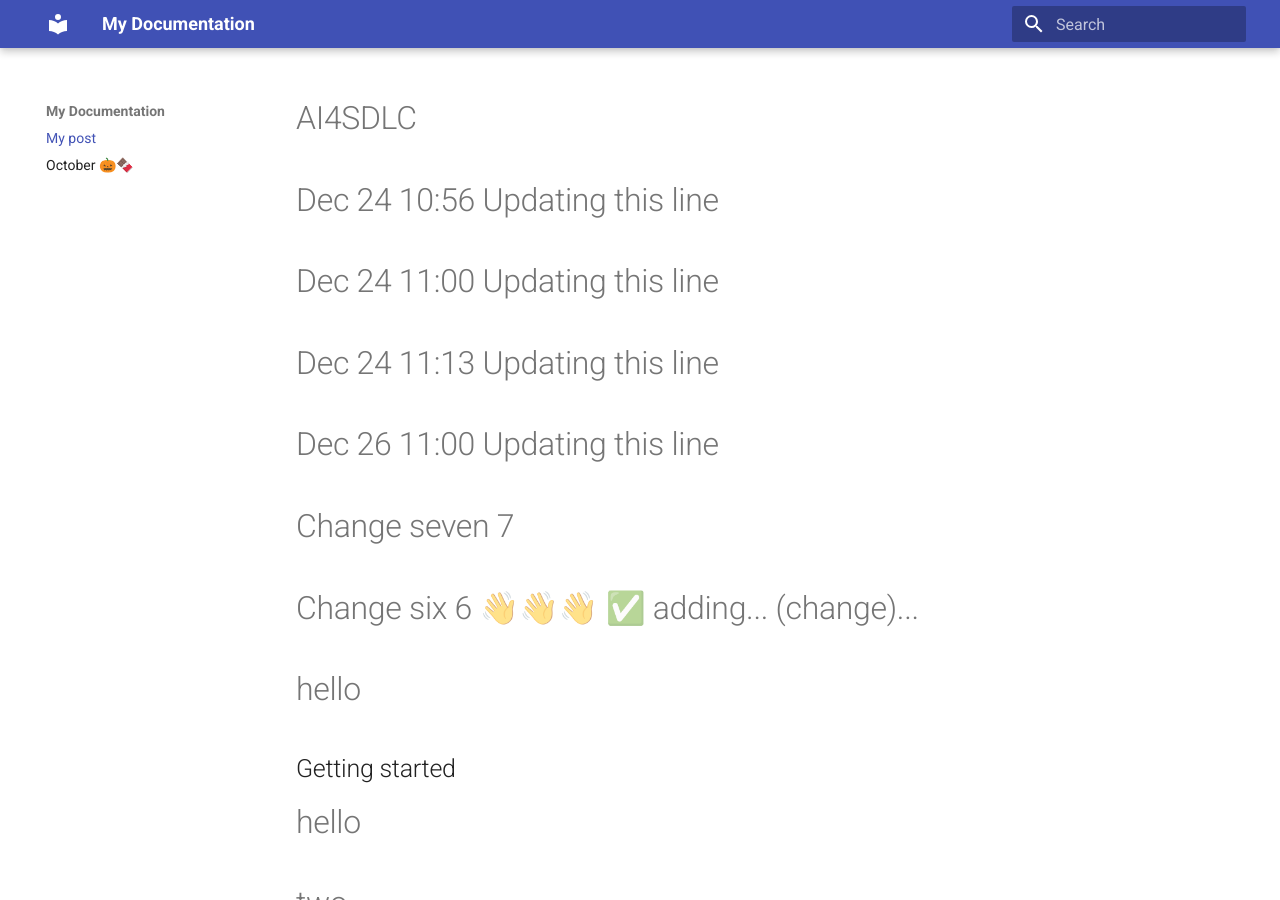
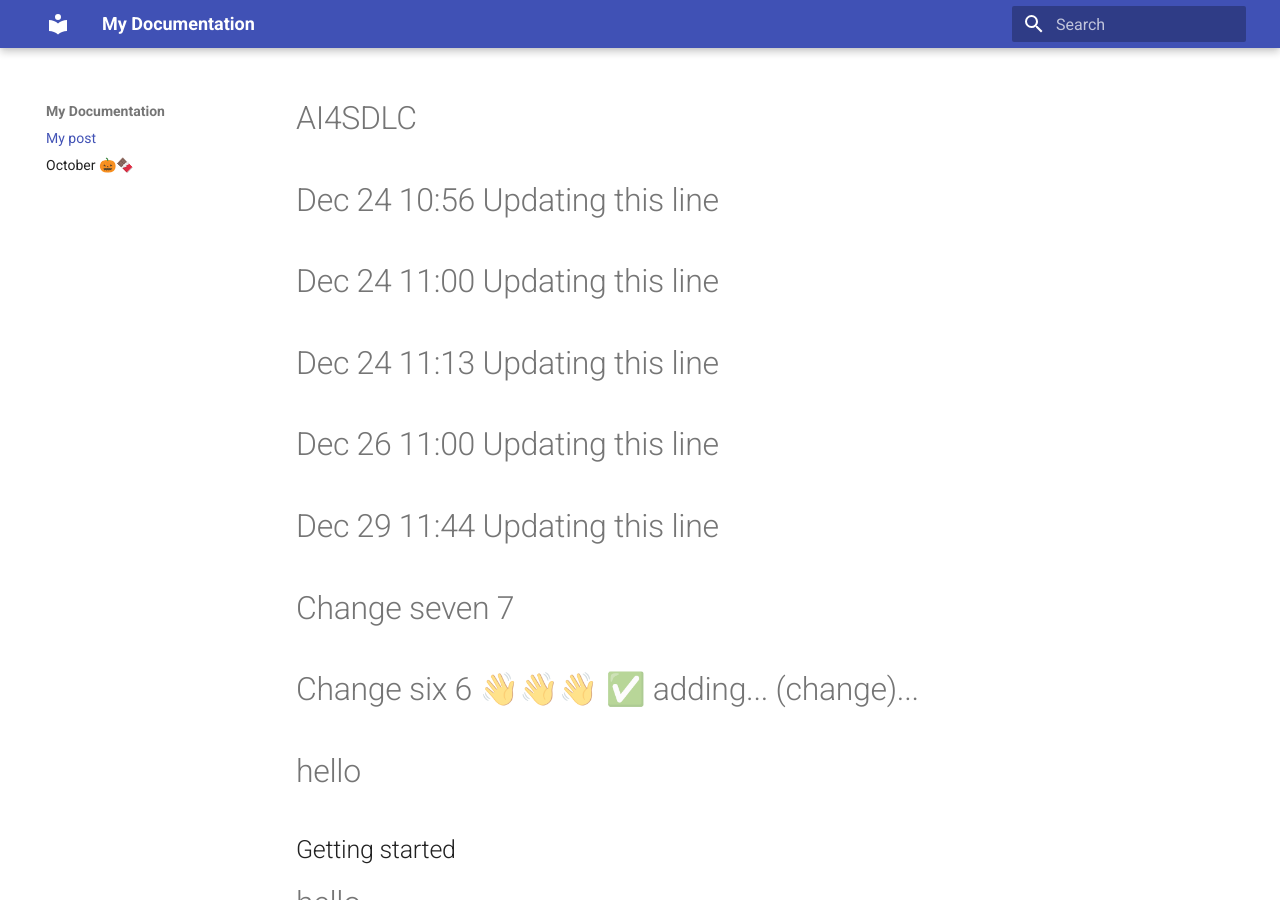
Before and after one commit to Code-dot-mil/two-steps-eval, an MkDocs documentation site: the page built from docs/index.md, in a window 1280 px wide and 900 px high. Built offline with MkDocs 1.6.1 and Material for MkDocs 9.7.7, drawn with Linux system fonts in a browser that asks for light colours.

Commit message:
Add update entry for Dec 29

```diff
--- a/docs/index.md
+++ b/docs/index.md
@@ -7,6 +7,7 @@ author: That Would Be Me
 # Dec 24 11:00 Updating this line
 # Dec 24 11:13 Updating this line
 # Dec 26 11:00 Updating this line
+# Dec 29 11:44 Updating this line
 
 # Change seven 7
 # Change six 6 👋👋👋 ✅ adding... (change)...
```
